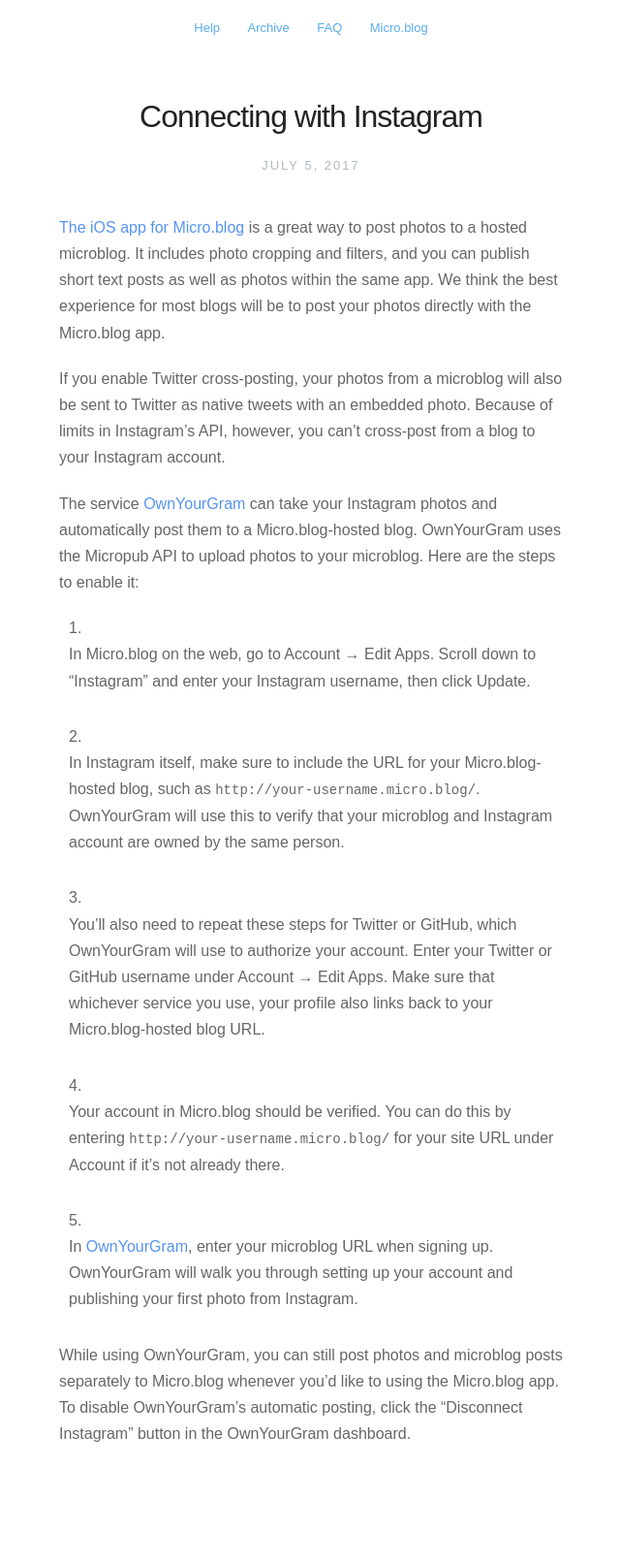
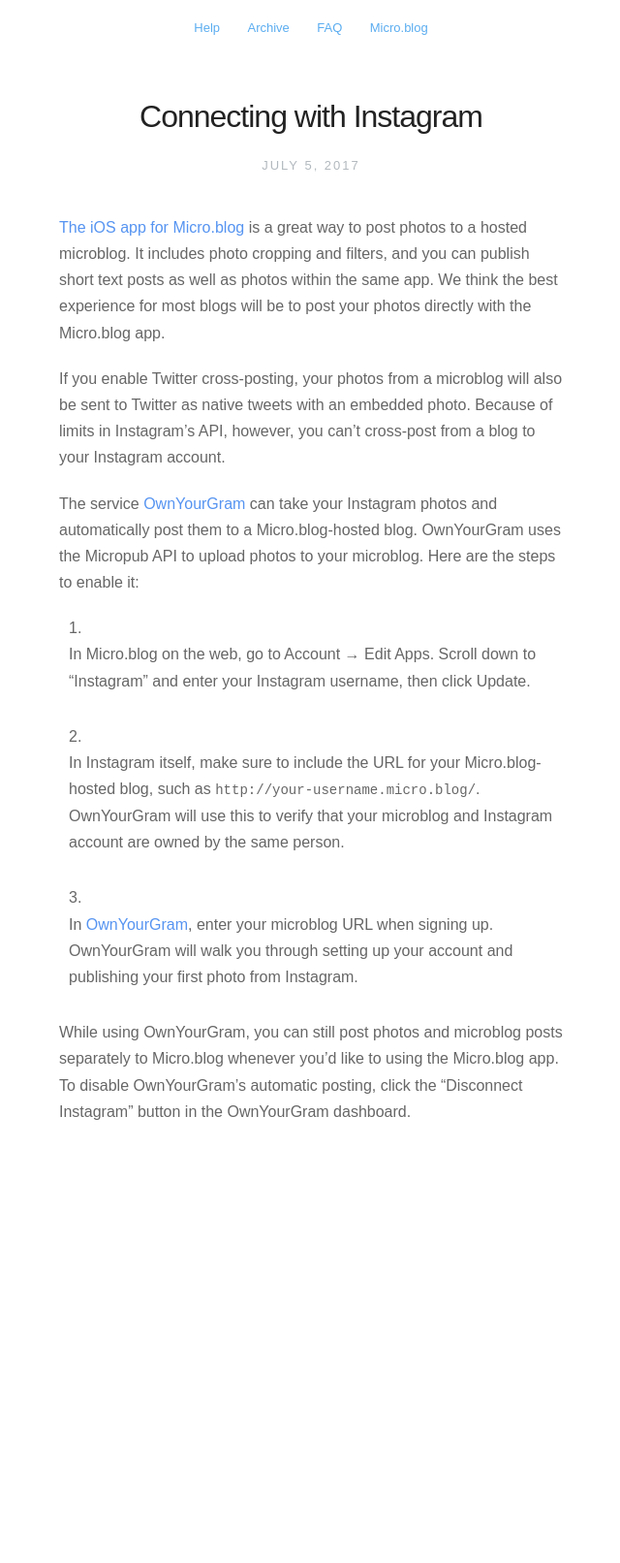
Before and after one commit to microdotblog/help.micro.blog, a Jekyll site: the page built from _posts/2017-07-05-instagram.markdown, in a window 1280 px wide. Shown: the whole page at 97% size, without its empty margins (319-959 px from the left). Built offline with Jekyll 4.4.1, drawn with Linux system fonts in a browser that asks for light colours; nearby versions of some CDN libraries; after the commit the page ends 1280 px from its top, so only the background shows below that.

Commit message:
Updated OwnYourGram instructions to no longer need IndieAuth steps.

```diff
--- a/_posts/2017-07-05-instagram.markdown
+++ b/_posts/2017-07-05-instagram.markdown
@@ -14,10 +14,6 @@
 
 2. In Instagram itself, make sure to include the URL for your Micro.blog-hosted blog, such as `http://your-username.micro.blog/`. OwnYourGram will use this to verify that your microblog and Instagram account are owned by the same person.
 
-3. You'll also need to repeat these steps for Twitter or GitHub, which OwnYourGram will use to authorize your account. Enter your Twitter or GitHub username under Account → Edit Apps. Make sure that whichever service you use, your profile also links back to your Micro.blog-hosted blog URL.
-
-4. Your account in Micro.blog should be verified. You can do this by entering `http://your-username.micro.blog/` for your site URL under Account if it's not already there.
-
-5. In [OwnYourGram](https://ownyourgram.com/), enter your microblog URL when signing up. OwnYourGram will walk you through setting up your account and publishing your first photo from Instagram.
+3. In [OwnYourGram](https://ownyourgram.com/), enter your microblog URL when signing up. OwnYourGram will walk you through setting up your account and publishing your first photo from Instagram.
 
 While using OwnYourGram, you can still post photos and microblog posts separately to Micro.blog whenever you'd like to using the Micro.blog app. To disable OwnYourGram's automatic posting, click the "Disconnect Instagram" button in the OwnYourGram dashboard.
```
